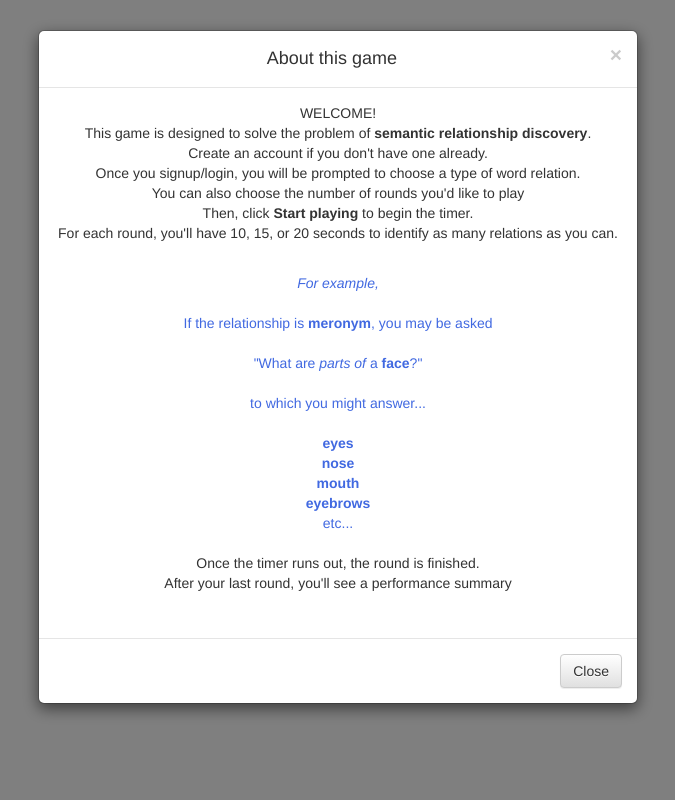
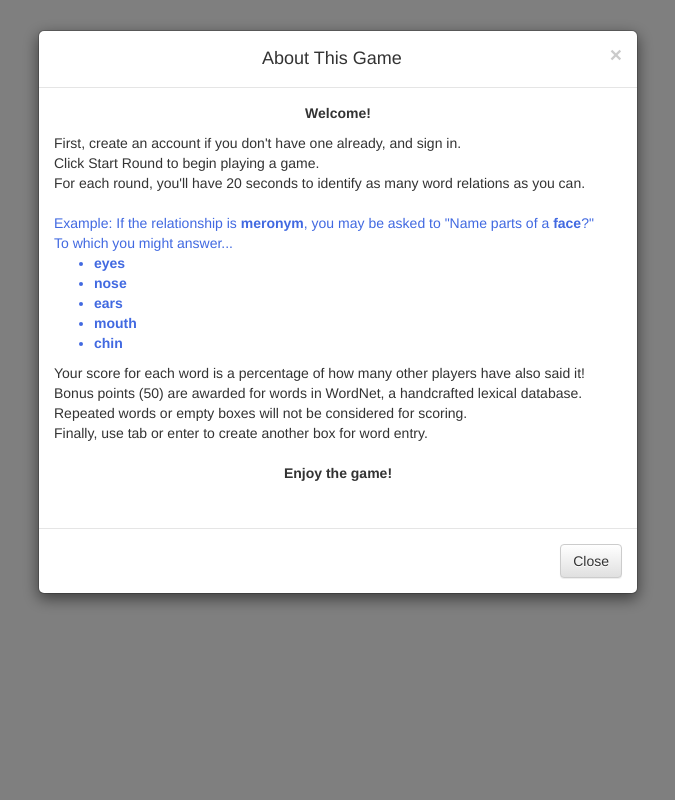
Before and after one commit to rossmechanic/know_your_nyms, a Django app: page / in a window 1280 px wide, after a click on "How to Play". Shown: the whole page, without its empty margins (302-977 px from the left). Run offline with Django 3.2, Linux system fonts and the light colour scheme; parts of the project's set-up code (start-up, migrations or seed data) failed here and were passed over; some libraries are stand-ins or nearby versions.

Commit message:
How To Play
Cleaned up front end for it

```diff
--- a/NLP4CCB/static/stylesheets/style.css
+++ b/NLP4CCB/static/stylesheets/style.css
@@ -12,7 +12,7 @@ body {
 }
 
 .welcome-col {
-    text-align: center;
+    text-align: center !important;
 }
 
 img.logo {
@@ -28,3 +28,7 @@ img.team {
 .example {
     color: royalblue;
 }
+
+.instructions-modal {
+    text-align: left;
+}
--- a/NLP4CCB/templates/welcome.html
+++ b/NLP4CCB/templates/welcome.html
@@ -38,7 +38,7 @@
             &nbsp;&nbsp;
             <button type="button" class="btn btn-info btn-lg" data-toggle="modal" data-target="#teamModal">About the Team</button>
             &nbsp;&nbsp;
-            <a type="button" class="btn btn-info btn-lg" href='/models' id="start-button">Start</a>
+            <a type="button" class="btn btn-info btn-lg" href='/models' id="start-button">Start Round</a>
 
             <!-- How to Modal content-->
             <div id="howToModal" class="modal fade" role="dialog">
@@ -48,34 +48,29 @@
                 <div class="modal-content">
                   <div class="modal-header">
                     <button type="button" class="close" data-dismiss="modal">&times;</button>
-                    <h4 class="modal-title">About this game</h4>
+                    <h4 class="modal-title">About This Game</h4>
                   </div>
-                  <div class="modal-body">
-                    <p>WELCOME!<br>
-                        This game is designed to solve the problem of <b>semantic relationship discovery</b>.<br>
-                        Create an account if you don't have one already.<br>
-                        Once you signup/login, you will be prompted to choose a type of word relation.<br>
-                        You can also choose the number of rounds you'd like to play<br>
-                        Then, click <b>Start playing</b> to begin the timer.<br>
-                        For each round, you'll have 10, 15, or 20 seconds to identify as many relations as you can.<br><br>
+                  <div class="modal-body instructions-modal">
+                      <p style="text-align: center"><b>Welcome!</b><br> </p>
+                        First, create an account if you don't have one already, and sign in.<br>
+                        Click Start Round to begin playing a game.<br>
+                        For each round, you'll have 20 seconds to identify as many word relations as you can.<br> <br>
                         <div class="example">
-                            <i>For example,</i><br><br>
-                            If the relationship is <b>meronym</b>, you may be asked<br><br>
-
-                           "What are <i>parts of</i> a <b>face</b>?"<br><br>
-                            to which you might answer...<br><br>
-                      <b>eyes</b><br>
-                      <b>nose</b><br>
-                      <b>mouth</b><br>
-                      <b>eyebrows</b><br>
-                      etc...<br>
+                            Example: If the relationship is <b>meronym</b>, you may be asked to "Name parts of a <b>face</b>?" <br>
+                            To which you might answer...<br>
+                              <ul>
+                                  <li><b>eyes</b></li>
+                                  <li><b>nose</b></li>
+                                  <li><b>ears</b></li>
+                                  <li><b>mouth</b></li>
+                                  <li><b>chin</b></li>
+                              </ul>
                         </div>
-                        <br>
-                        Once the timer runs out, the round is finished.<br>
-                        After your last round, you'll see a performance summary<br>
-                        <br>
-
-                    </p>
+                        Your score for each word is a percentage of how many other players have also said it!<br>
+                        Bonus points (50) are awarded for words in WordNet, a handcrafted lexical database. <br>
+                        Repeated words or empty boxes will not be considered for scoring. <br>
+                        Finally, use tab or enter to create another box for word entry. <br> <br>
+                      <p style="text-align: center"><b>Enjoy the game!</b><br> </p> <br>
                   </div>
                   <div class="modal-footer">
                     <button type="button" class="btn btn-default" data-dismiss="modal">Close</button>
```
